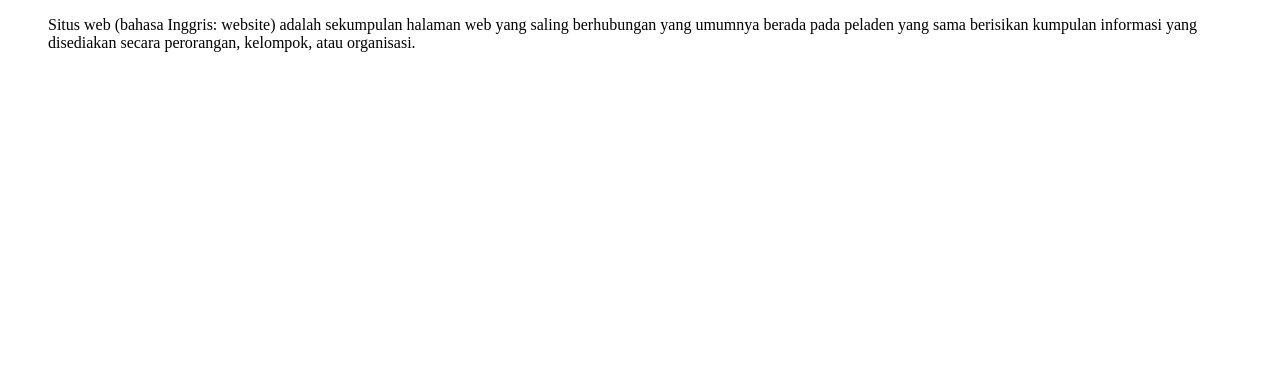
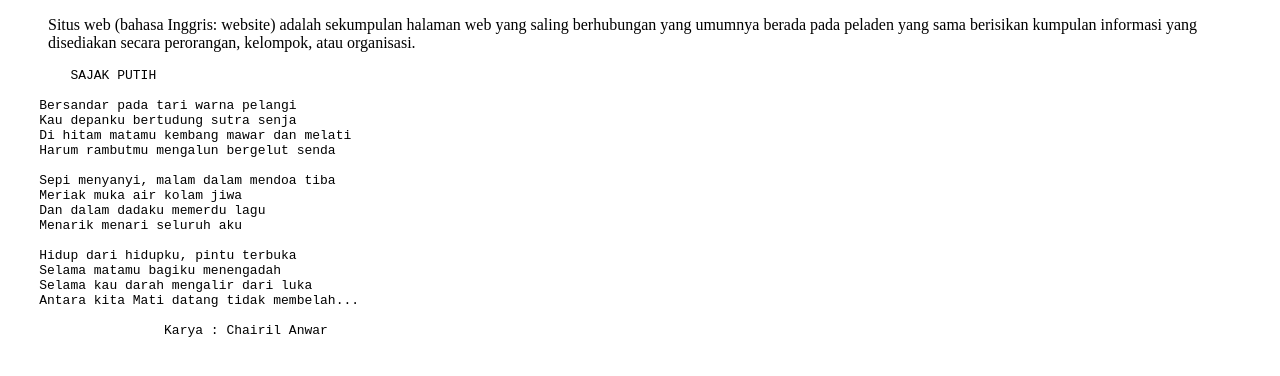
Before and after one commit to sambalmatah/01.-html, a plain HTML site: page index3.html in a window 1280 px wide. Drawn offline with Linux system fonts and the light colour scheme.

Commit message:
Menambahkan tag pre pada index3.html

```diff
--- a/index3.html
+++ b/index3.html
@@ -12,5 +12,25 @@
         <p>Situs web (bahasa Inggris: website) adalah sekumpulan halaman web yang saling berhubungan yang umumnya berada pada peladen yang sama berisikan kumpulan informasi yang disediakan secara perorangan, kelompok, atau organisasi.</p>
     </blockquote>
 
+    <pre>
+        SAJAK PUTIH
+
+    Bersandar pada tari warna pelangi
+    Kau depanku bertudung sutra senja
+    Di hitam matamu kembang mawar dan melati
+    Harum rambutmu mengalun bergelut senda
+
+    Sepi menyanyi, malam dalam mendoa tiba
+    Meriak muka air kolam jiwa
+    Dan dalam dadaku memerdu lagu
+    Menarik menari seluruh aku
+
+    Hidup dari hidupku, pintu terbuka
+    Selama matamu bagiku menengadah
+    Selama kau darah mengalir dari luka
+    Antara kita Mati datang tidak membelah...
+
+                    Karya : Chairil Anwar
+    </pre>
 </body>
 </html>
```
